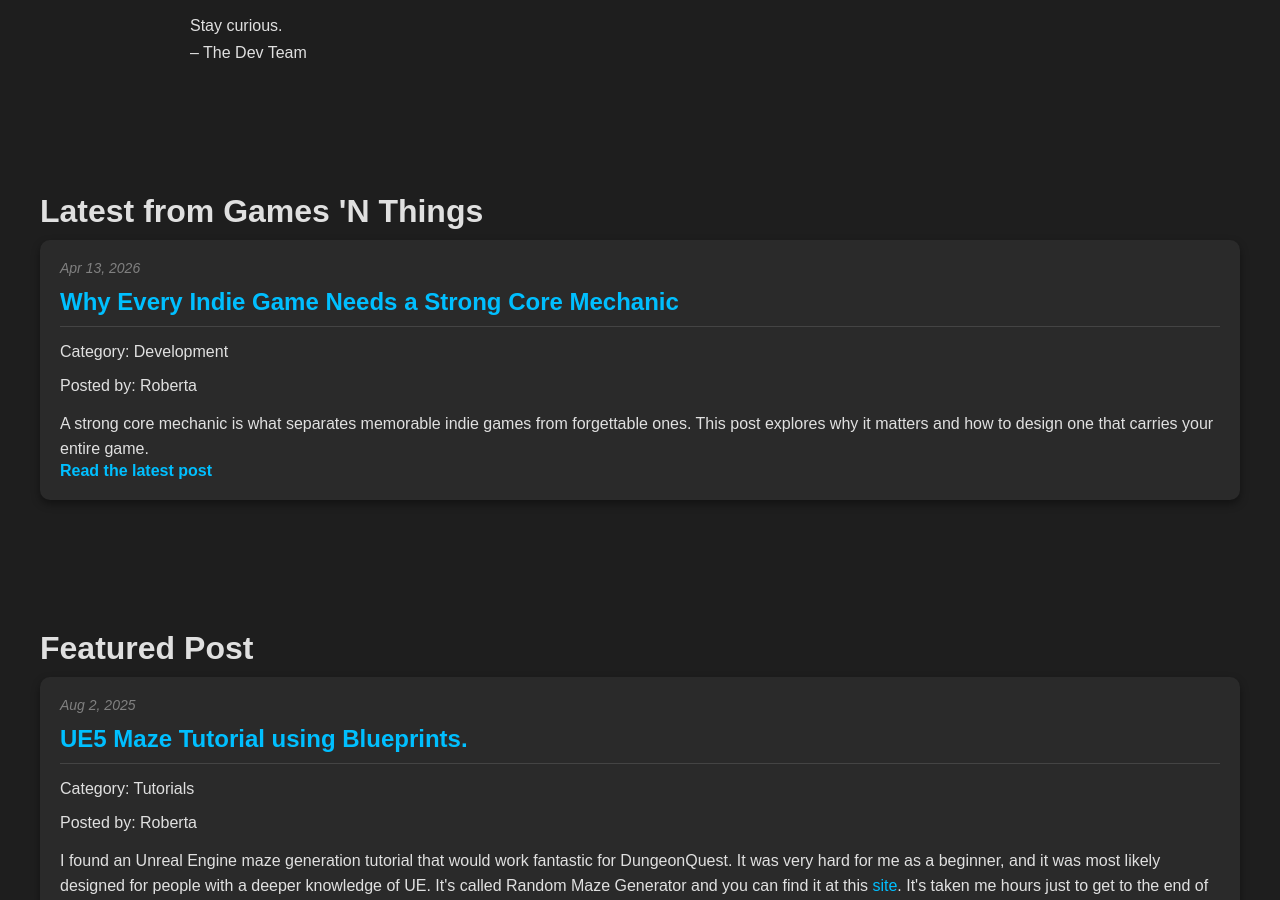
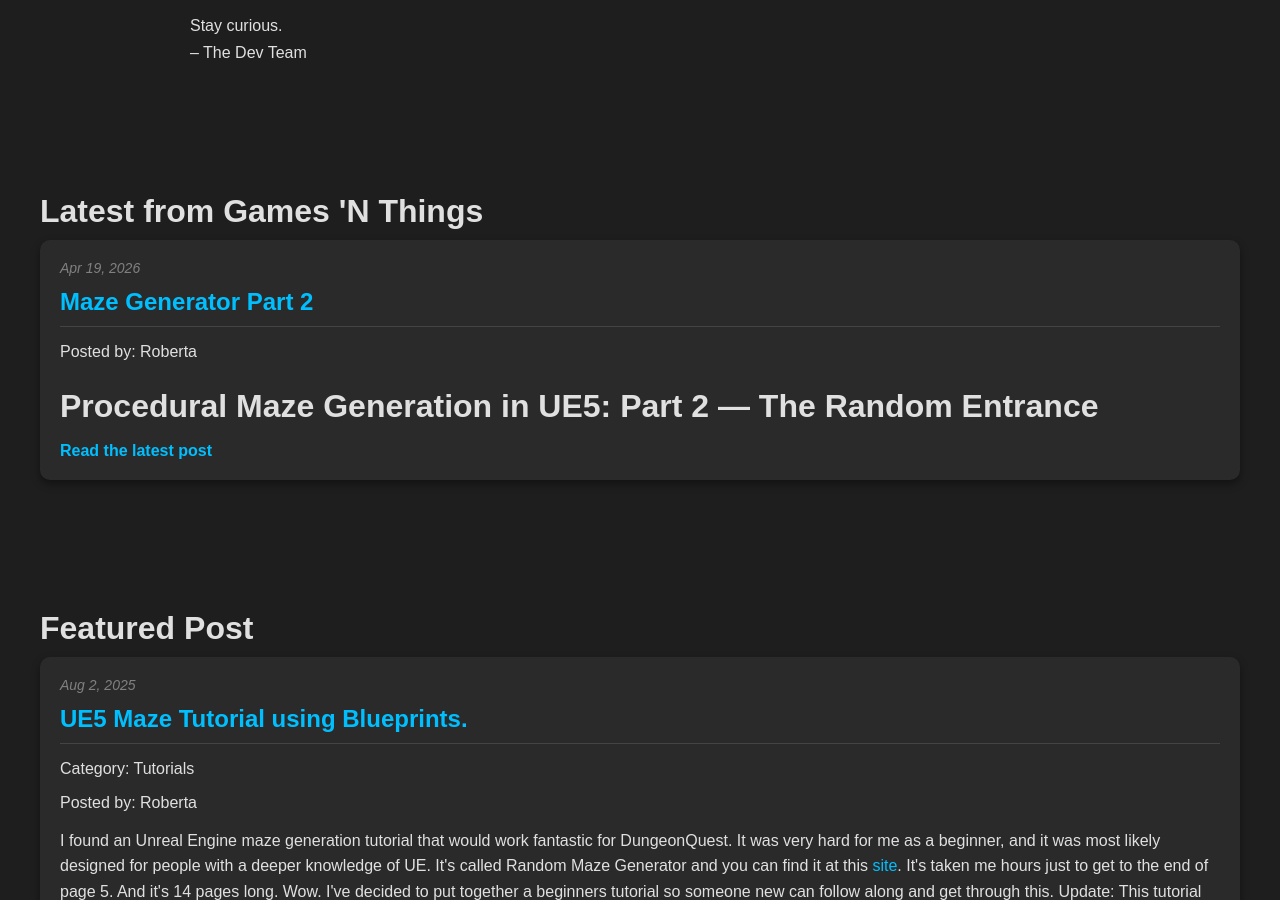
Before and after one commit to ScriptureExamined/NovawrightStudios, a Jekyll site: the page built from index.html, in a window 1280 px wide and 900 px high, scrolled down 1102 px. Built offline with Jekyll 4.4.1, drawn with Linux system fonts in a browser that asks for light colours; some of the changed lines change nothing that is shown.

Commit message:
Update 2026-04-19-maze-generator-part-2.md

```diff
--- a/_posts/2026-04-19-maze-generator-part-2.md
+++ b/_posts/2026-04-19-maze-generator-part-2.md
@@ -1,82 +1,66 @@
----
-layout: post
-title: "Building a Procedural Maze Generator in UE5 Blueprints Part 1"
-date: 2026-04-18
-author: Roberta
-categories: [Tutorials]
-published: false
-excerpt: >
-  In this series, we build a procedurally generated maze from scratch using Unreal Engine 5. In Part 1, we laid the foundation: creating the Maze Cell, setting up the Random Seed engine, and spawning the initial Grid. In this part, we will prepare the Logic Machine for carving: identifying the Entrance and setting up the "Stack" (the memory of where the generator has been).
----
+# Procedural Maze Generation in UE5: Part 2 — The Random Entrance
 
-# Procedural Maze Generation in UE5: Part 2 — The Carving Logic
-
-Our generator has a memory (the **GridArray**), but currently, every cell is a solid "waffle" with four walls. To create a maze, we need to pick a starting point and begin "carving" through those walls.
+Now that our "waffle" grid is built and stored in memory, we need to pick a starting point. Instead of always starting in the same corner, we will use our **ActiveStream** to pick a random tile on the bottom row to be our entrance.
 
 ---
 
-#### Step 1 — Create the "Visited" List and Stack
+#### Step 1 — Transitioning from the Loops
 
-For our algorithm to work, the generator needs to know two things: which cells it has already visited (so it doesn't go in circles) and the path it took (so it can backtrack).
+We need to wait for the entire grid to finish spawning before we can pick an entrance.
 
-1. In `BP_MazeGenerator`, create a new variable named `VisitedCells`.
-2. Set the **Variable Type** to `BP_MazeCell` (**Object Reference**).
-3. Change it to an **Array** (the grid icon).
-
-4. Create another variable named `CellStack`.
-5. Set the **Variable Type** to `BP_MazeCell` (**Object Reference**) and ensure it is also an **Array**.
+1. Find your **For Loop (X)** (the very first loop from Part 1).
+2. Look for the white **Completed** pin on the right side of that node.
+3. Drag a wire from **Completed** and search for a **Sequence** node.
+   > *A Sequence node is like a power strip. It lets us run multiple sets of logic one after another. Pin **Then 0** will handle our Entrance, and we will use **Then 1** later for the carving algorithm.*
 
 <a href="{{ '/assets/images/blog/Part2-Step-1.png' | relative_url }}" style="flex:1;">
-    <img src="{{ '/assets/images/blog/Part2-Step-1.png' | relative_url }}" style="width:100%;" alt="Creating the VisitedCells and CellStack array variables" class="post-image">
+    <img src="{{ '/assets/images/blog/Part2-Step-1.png' | relative_url }}" style="width:100%;" alt="Connecting the Completed pin of the For Loop to a new Sequence node." class="post-image">
 </a>
 
 ---
 
-#### Step 2 — Knocking Down the Entrance
+#### Step 2 — Picking a Random Entrance
 
-Since you want a border around your maze with a specific entrance, we will start at the very first cell we created (**Index 0**) and remove its **South Wall**.
+To keep the entrance on the "South" border, we need to pick a random index from the very first row we spawned (Index 0 to GridSizeX - 1).
 
-6. At the end of your **Step 7** logic (after the loops have finished spawning everything), add a **Sequence** node.
+4. Drag your **ActiveStream** variable into the graph. Drag a wire off it and search for:
+   `Random Integer in Range`.
 
-   > _The first pin (0) of the sequence handled the spawning. We will use the second pin (1) to start the carving._
+5. **Setting the Range:**
+   - Leave **Min** at `0`.
+   - Drag in your `GridSizeX` variable, add a **Subtract** node, set it to `1`, and plug that into **Max**.
 
-7. Drag `GridArray` into the graph. Drag off it and search for **Get (a copy)**. Leave the index at `0`.
+6. **The Connection:** Drag your `GridArray` variable into the graph and select **Get (a copy)**. Plug the result of your random integer into the **Index** pin of the Get node.
 
-8. Drag a wire off that **Get** node and search for `Set Show South Wall`. Uncheck the box (**False**).
+---
 
-<a href="{{ '/assets/images/blog/Part2-Step-2.png' | relative_url }}" style="flex:1;">
-    <img src="{{ '/assets/images/blog/Part2-Step-2.png' | relative_url }}" style="width:100%;" alt="Using the GridArray to find the first cell and hiding its south wall to create an entrance." class="post-image">
+#### Step 3 — Opening the Door and Starting the Path
+
+Now we physically remove the wall and mark this cell as our starting point.
+
+7. Drag a wire off the blue output pin of the **Get** node and search for `Set Show South Wall`.
+   - Uncheck the box (**False**).
+   - Connect the white execution wire from **Sequence (Then 0)** to the input of this node.
+
+8. **CurrentCell Variable:** Right-click the blue output pin of that same **Get** node and select **Promote to Variable**. Name it `CurrentCell`.
+   > *This variable is your 'GPS.' It tells the generator exactly which cell it is currently standing in.*
+
+9. **The Memory Lists:** Drag your `VisitedCells` and `CellStack` arrays into the graph. Search for the **Add** node for each.
+   - Connect the execution wire from `Set Show South Wall` through both **Add** nodes.
+   - Connect your `CurrentCell` variable to the input of both **Add** nodes.
+
+<a href="{{ '/assets/images/blog/Part2-Step-3.png' | relative_url }}" style="flex:1;">
+    <img src="{{ '/assets/images/blog/Part2-Step-3.png' | relative_url }}" style="width:100%;" alt="Promoting the starting cell to CurrentCell and adding it to the Visited and Stack arrays." class="post-image">
 </a>
 
 ---
 
-#### Step 3 — Starting the Algorithm
+### Why the "CurrentCell" Matters
+From this point forward, the generator stops looking at the whole grid. It only cares about `CurrentCell`. It will look at its neighbors, pick one, move there, and then that neighbor becomes the new `CurrentCell`.
 
-Now we tell the "Carver" where to begin its journey.
 
-9. Drag your `VisitedCells` variable into the graph and select **Add**.
-10. Connect the **Index 0** cell (from Step 7) to this **Add** node.
-
-11. Drag your `CellStack` variable into the graph and select **Add**.
-12. Connect that same **Index 0** cell here as well.
-
----
-
-### Why the "Stack" Matters
-
-Think of the **CellStack** like a trail of breadcrumbs.
-
-- As the generator moves forward into a new cell, it adds that cell to the **Stack**.
-- If the generator hits a dead end (where all neighbors are already visited), it "pops" the top cell off the stack to move backward until it finds a cell with an unvisited neighbor.
-
----
-
-### Why the "Visited" List Matters
-
-Without the **VisitedCells** list, the generator is like a person lost in a forest who keeps walking in circles. By checking this list before moving, the generator ensures it only carves into "fresh" territory, which is how we guarantee there are no infinite loops in your maze.
 
 ---
 
 ### Expected Result
-
-When you hit **Play**, the grid will still look like a waffle, but the very first tile (usually the bottom-left corner) will now have its front wall missing. Behind the scenes, the generator has now "marked" that spot as the beginning of the maze and is ready to look for its neighbors.
+When you hit **Play**, a random tile along the bottom edge of your grid will have its front wall missing. The generator has now "stepped into" the maze and is ready to look for the next room!
```
